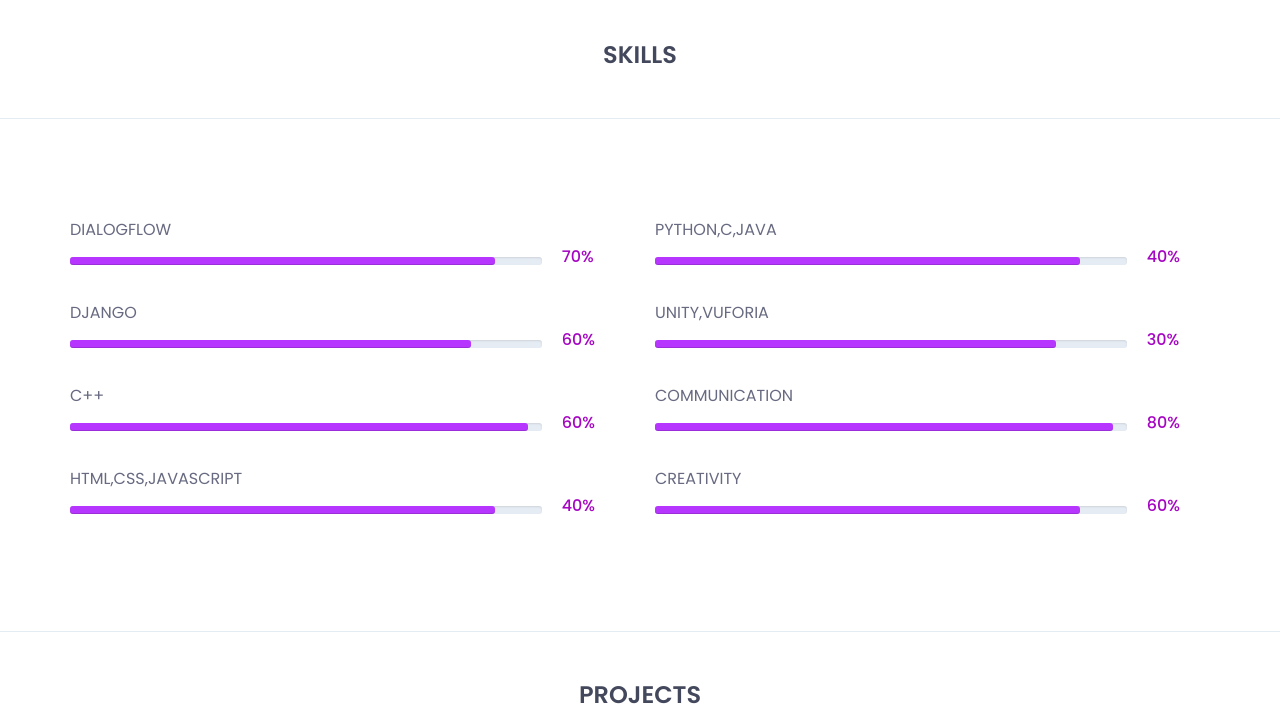
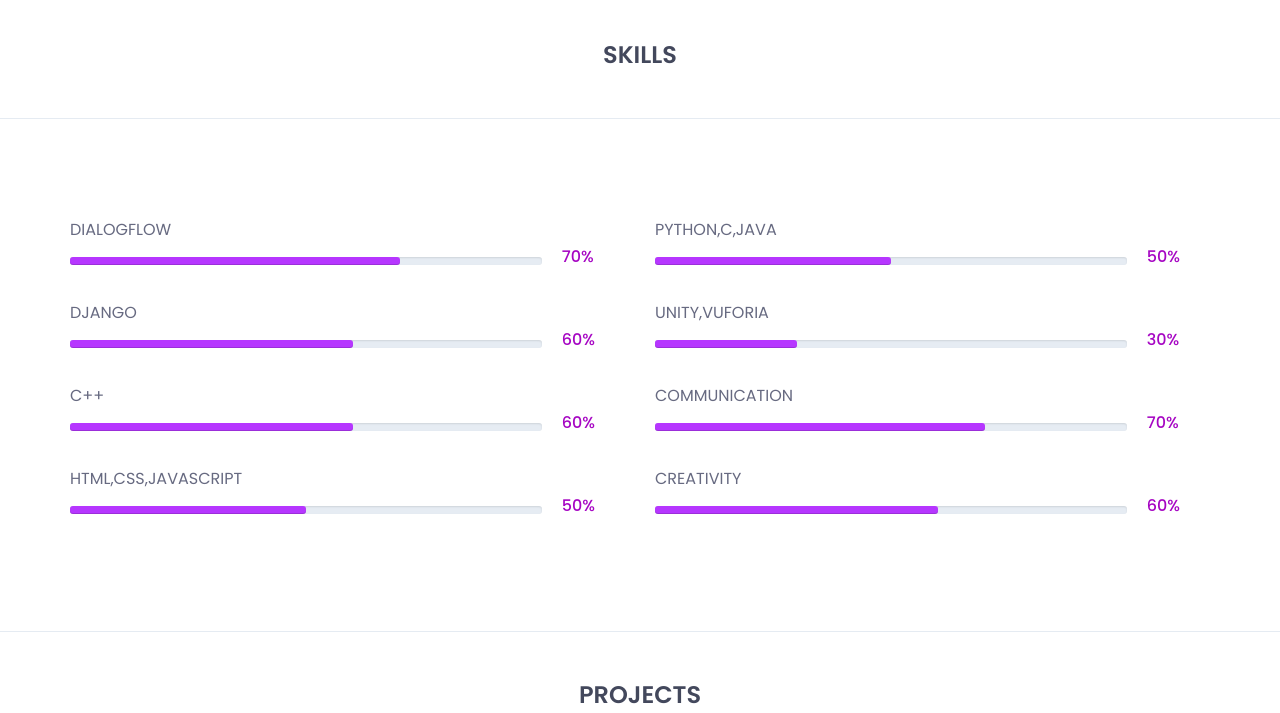
Before and after one commit to shakib500/personal-portfolio, a Django app: page / in a window 1280 px wide. Shown: the part 2159-2872 px from the top of the page. Run offline with Django 3.2, Linux system fonts and the light colour scheme; some libraries are stand-ins or nearby versions.

Commit message:
minor changes

```diff
--- a/templates/home.html
+++ b/templates/home.html
@@ -245,7 +245,7 @@
 										<span class="progressText">Dialogflow</span>
 										<div class="single-progress-txt">
 											<div class="progress ">
-												<div class="progress-bar" role="progressbar" aria-valuenow="90" aria-valuemin="10" aria-valuemax="100" style="">
+												<div class="progress-bar" role="progressbar" aria-valuenow="70" aria-valuemin="10" aria-valuemax="100" style="">
 
 												</div>
 											</div>
@@ -256,7 +256,7 @@
 										<span class="progressText">Django</span>
 										<div class="single-progress-txt">
 											<div class="progress ">
-											   <div class="progress-bar" role="progressbar" aria-valuenow="85" aria-valuemin="10" aria-valuemax="100" style="">
+											   <div class="progress-bar" role="progressbar" aria-valuenow="60" aria-valuemin="10" aria-valuemax="100" style="">
 
 											   </div>
 											</div>
@@ -267,7 +267,7 @@
 										<span class="progressText">C++</span>
 										<div class="single-progress-txt">
 											<div class="progress ">
-											   <div class="progress-bar" role="progressbar" aria-valuenow="97" aria-valuemin="10" aria-valuemax="100" style="">
+											   <div class="progress-bar" role="progressbar" aria-valuenow="60" aria-valuemin="10" aria-valuemax="100" style="">
 
 											   </div>
 											</div>
@@ -278,11 +278,11 @@
 										<span class="progressText">HTML,CSS,JavaScript</span>
 										<div class="single-progress-txt">
 											<div class="progress ">
-											   <div class="progress-bar" role="progressbar" aria-valuenow="90" aria-valuemin="10" aria-valuemax="100" style="">
+											   <div class="progress-bar" role="progressbar" aria-valuenow="50" aria-valuemin="10" aria-valuemax="100" style="">
 
 											   </div>
 											</div>
-											<h3>40%</h3>
+											<h3>50%</h3>
 										</div>
 									</div><!-- /.barWrapper -->
 								</div>
@@ -293,18 +293,18 @@
 										<span class="progressText">Python,C,Java</span>
 										<div class="single-progress-txt">
 											<div class="progress ">
-												<div class="progress-bar" role="progressbar" aria-valuenow="90" aria-valuemin="10" aria-valuemax="100" style="">
+												<div class="progress-bar" role="progressbar" aria-valuenow="50" aria-valuemin="10" aria-valuemax="100" style="">
 
 												</div>
 											</div>
-											<h3>40%</h3>
+											<h3>50%</h3>
 										</div>
 									</div><!-- /.barWrapper -->
 									<div class="barWrapper">
 										<span class="progressText">Unity,Vuforia</span>
 										<div class="single-progress-txt">
 											<div class="progress ">
-											   <div class="progress-bar" role="progressbar" aria-valuenow="85" aria-valuemin="10" aria-valuemax="100" style="">
+											   <div class="progress-bar" role="progressbar" aria-valuenow="30" aria-valuemin="10" aria-valuemax="100" style="">
 
 											   </div>
 											</div>
@@ -315,18 +315,18 @@
 										<span class="progressText">Communication</span>
 										<div class="single-progress-txt">
 											<div class="progress ">
-											   <div class="progress-bar" role="progressbar" aria-valuenow="97" aria-valuemin="10" aria-valuemax="100" style="">
+											   <div class="progress-bar" role="progressbar" aria-valuenow="70" aria-valuemin="10" aria-valuemax="100" style="">
 
 											   </div>
 											</div>
-											<h3>80%</h3>
+											<h3>70%</h3>
 										</div>
 									</div><!-- /.barWrapper -->
 									<div class="barWrapper">
 										<span class="progressText"> Creativity</span>
 										<div class="single-progress-txt">
 											<div class="progress ">
-											   <div class="progress-bar" role="progressbar" aria-valuenow="90" aria-valuemin="10" aria-valuemax="100" style="">
+											   <div class="progress-bar" role="progressbar" aria-valuenow="60" aria-valuemin="10" aria-valuemax="100" style="">
 
 											   </div>
 											</div>
@@ -563,7 +563,7 @@
 										<div class="row">
 											<div class="col-sm-12">
 												<div class="single-contact-btn">
-													<button type="submit" class="contact-btn" href=" " role="button">submit</button>
+													<button type="submit" class="contact-btn" href=" " role="button">Submit</button>
 												</div><!--/.single-single-contact-btn-->
 											</div><!--/.col-->
 										</div><!--/.row-->
@@ -607,7 +607,7 @@
 			<div class="container">
 				<div class="hm-footer-copyright text-center">
 					<p>
-						&copy; copyright nazmus shakib.
+						&copy; copyright {%now "Y"%} nazmus shakib.
 					</p><!--/p-->
 				</div><!--/.text-center-->
 			</div><!--/.container-->
```
Also changed, not shown: templates/contact.html (added, +13 -0 lines).
